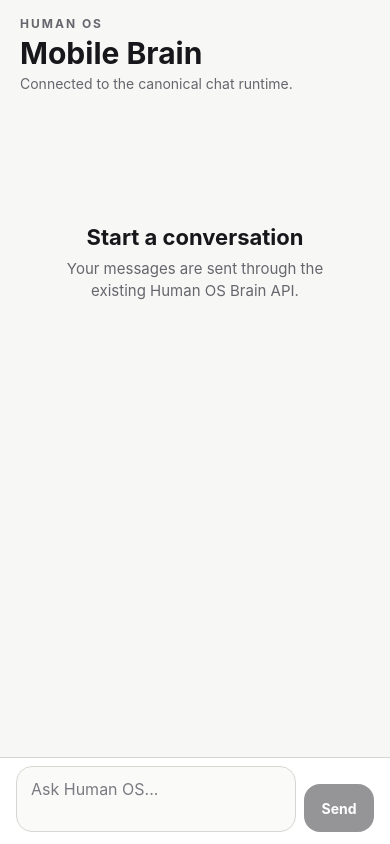
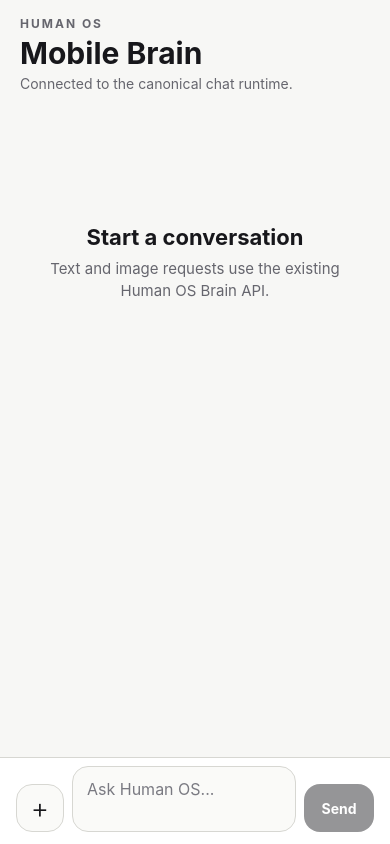
Before and after one commit to teamhumanosai-ops/humanos-platform, a React Native app in the folder mobile/: screen / in a window 390 px wide. Built offline with nearby package versions, Linux system fonts and the light colour scheme.

Commit message:
feat(mobile): add image attachments to chat

```diff
--- a/mobile/App.tsx
+++ b/mobile/App.tsx
@@ -1,6 +1,8 @@
 import { useEffect, useRef, useState } from "react";
+import * as ImagePicker from "expo-image-picker";
 import {
   ActivityIndicator,
+  Image,
   KeyboardAvoidingView,
   Platform,
   Pressable,
@@ -14,11 +16,18 @@ import {
 import { StatusBar } from "expo-status-bar";
 
 import { sendChat } from "./src/api/client";
-import type { ChatMessage } from "./src/api/contracts";
+import { createImageInput } from "./src/api/contracts";
+import type { ChatMessage, MultimodalInput } from "./src/api/contracts";
+
+type ImageAttachment = {
+  uri: string;
+  input: MultimodalInput;
+};
 
 export default function App() {
   const [messages, setMessages] = useState<ChatMessage[]>([]);
   const [draft, setDraft] = useState("");
+  const [attachment, setAttachment] = useState<ImageAttachment | null>(null);
   const [sending, setSending] = useState(false);
   const [error, setError] = useState<string | null>(null);
   const requestController = useRef<AbortController | null>(null);
@@ -30,11 +39,49 @@ export default function App() {
     };
   }, []);
 
+  async function handlePickImage() {
+    if (sending) return;
+
+    setError(null);
+    const result = await ImagePicker.launchImageLibraryAsync({
+      mediaTypes: ["images"],
+      allowsEditing: false,
+      quality: 0.8,
+      base64: true,
+    });
+
+    if (result.canceled || !result.assets[0]) return;
+
+    const asset = result.assets[0];
+
+    try {
+      if (!asset.base64) {
+        throw new Error("The selected image could not be read.");
+      }
+
+      const input = createImageInput(
+        asset.mimeType || "image/jpeg",
+        asset.base64
+      );
+
+      setAttachment({ uri: asset.uri, input });
+    } catch (selectionError) {
+      setError(
+        selectionError instanceof Error
+          ? selectionError.message
+          : "Unable to attach the selected image."
+      );
+    }
+  }
+
   async function handleSend() {
-    const message = draft.trim();
-    if (!message || sending) {
-      return;
-    }
+    if (sending) return;
+
+    const message =
+      draft.trim() ||
+      (attachment ? "Please analyze the attached image." : "");
+
+    if (!message) return;
 
     const nextMessages: ChatMessage[] = [
       ...messages,
@@ -50,7 +97,10 @@ export default function App() {
 
     try {
       const response = await sendChat(
-        { messages: nextMessages },
+        {
+          messages: nextMessages,
+          multimodal: attachment?.input,
+        },
         controller.signal
       );
 
@@ -58,6 +108,7 @@ export default function App() {
         ...nextMessages,
         { role: "assistant", message: response.message },
       ]);
+      setAttachment(null);
     } catch (requestError) {
       if (requestError instanceof DOMException && requestError.name === "AbortError") {
         return;
@@ -90,7 +141,9 @@ export default function App() {
         <View style={styles.header}>
           <Text style={styles.eyebrow}>HUMAN OS</Text>
           <Text style={styles.title}>Mobile Brain</Text>
-          <Text style={styles.subtitle}>Connected to the canonical chat runtime.</Text>
+          <Text style={styles.subtitle}>
+            Connected to the canonical chat runtime.
+          </Text>
         </View>
 
         <ScrollView
@@ -102,7 +155,7 @@ export default function App() {
             <View style={styles.emptyState}>
               <Text style={styles.emptyTitle}>Start a conversation</Text>
               <Text style={styles.emptyText}>
-                Your messages are sent through the existing Human OS Brain API.
+                Text and image requests use the existing Human OS Brain API.
               </Text>
             </View>
           ) : (
@@ -125,7 +178,38 @@ export default function App() {
 
         {error ? <Text style={styles.error}>{error}</Text> : null}
 
+        {attachment ? (
+          <View style={styles.attachmentPreview}>
+            <Image source={{ uri: attachment.uri }} style={styles.attachmentImage} />
+            <View style={styles.attachmentMeta}>
+              <Text style={styles.attachmentTitle}>Image attached</Text>
+              <Text style={styles.attachmentText}>Ready for Human OS analysis.</Text>
+            </View>
+            <Pressable
+              accessibilityRole="button"
+              accessibilityLabel="Remove image"
+              disabled={sending}
+              onPress={() => setAttachment(null)}
+              style={styles.removeButton}
+            >
+              <Text style={styles.removeText}>Remove</Text>
+            </Pressable>
+          </View>
+        ) : null}
+
         <View style={styles.composer}>
+          <Pressable
+            accessibilityRole="button"
+            accessibilityLabel="Attach image"
+            disabled={sending}
+            onPress={handlePickImage}
+            style={({ pressed }) => [
+              styles.attachButton,
+              pressed && styles.sendButtonPressed,
+            ]}
+          >
+            <Text style={styles.attachText}>+</Text>
+          </Pressable>
           <TextInput
             value={draft}
             onChangeText={setDraft}
@@ -140,11 +224,11 @@ export default function App() {
           <Pressable
             accessibilityRole="button"
             accessibilityLabel={sending ? "Cancel request" : "Send message"}
-            disabled={!sending && !draft.trim()}
+            disabled={!sending && !draft.trim() && !attachment}
             onPress={sending ? handleCancel : handleSend}
             style={({ pressed }) => [
               styles.sendButton,
-              !sending && !draft.trim() && styles.sendButtonDisabled,
+              !sending && !draft.trim() && !attachment && styles.sendButtonDisabled,
               pressed && styles.sendButtonPressed,
             ]}
           >
@@ -164,139 +248,37 @@ export default function App() {
 }
 
 const styles = StyleSheet.create({
-  safeArea: {
-    flex: 1,
-    backgroundColor: "#f7f7f5",
-  },
-  container: {
-    flex: 1,
-  },
-  header: {
-    paddingHorizontal: 20,
-    paddingTop: 16,
-    paddingBottom: 12,
-  },
-  eyebrow: {
-    fontSize: 12,
-    fontWeight: "700",
-    letterSpacing: 2,
-    color: "#66666e",
-  },
-  title: {
-    marginTop: 4,
-    fontSize: 30,
-    fontWeight: "700",
-    color: "#17171b",
-  },
-  subtitle: {
-    marginTop: 4,
-    fontSize: 14,
-    color: "#66666e",
-  },
-  messages: {
-    flex: 1,
-  },
-  messageContent: {
-    padding: 20,
-    gap: 12,
-  },
-  emptyState: {
-    marginTop: 100,
-    alignItems: "center",
-    paddingHorizontal: 24,
-  },
-  emptyTitle: {
-    fontSize: 22,
-    fontWeight: "700",
-    color: "#17171b",
-  },
-  emptyText: {
-    marginTop: 8,
-    textAlign: "center",
-    fontSize: 15,
-    lineHeight: 22,
-    color: "#66666e",
-  },
-  bubble: {
-    maxWidth: "88%",
-    borderRadius: 18,
-    paddingHorizontal: 16,
-    paddingVertical: 12,
-  },
-  userBubble: {
-    alignSelf: "flex-end",
-    backgroundColor: "#17171b",
-  },
-  assistantBubble: {
-    alignSelf: "flex-start",
-    backgroundColor: "#e8e8e4",
-  },
-  role: {
-    marginBottom: 4,
-    fontSize: 11,
-    fontWeight: "700",
-    textTransform: "uppercase",
-    letterSpacing: 1,
-    color: "#77777f",
-  },
-  message: {
-    fontSize: 16,
-    lineHeight: 23,
-    color: "#17171b",
-  },
-  error: {
-    marginHorizontal: 20,
-    marginBottom: 8,
-    color: "#b42318",
-    fontSize: 13,
-  },
-  composer: {
-    flexDirection: "row",
-    alignItems: "flex-end",
-    gap: 8,
-    paddingHorizontal: 16,
-    paddingTop: 8,
-    paddingBottom: 12,
-    borderTopWidth: StyleSheet.hairlineWidth,
-    borderTopColor: "#d7d7d2",
-    backgroundColor: "#ffffff",
-  },
-  input: {
-    flex: 1,
-    minHeight: 48,
-    maxHeight: 120,
-    borderWidth: 1,
-    borderColor: "#d7d7d2",
-    borderRadius: 16,
-    paddingHorizontal: 14,
-    paddingVertical: 12,
-    fontSize: 16,
-    color: "#17171b",
-    backgroundColor: "#fafaf8",
-  },
-  sendButton: {
-    minWidth: 70,
-    minHeight: 48,
-    paddingHorizontal: 10,
-    alignItems: "center",
-    justifyContent: "center",
-    borderRadius: 16,
-    backgroundColor: "#17171b",
-  },
-  sendButtonDisabled: {
-    opacity: 0.45,
-  },
-  sendButtonPressed: {
-    opacity: 0.8,
-  },
-  sendText: {
-    color: "#ffffff",
-    fontWeight: "700",
-  },
-  cancelText: {
-    marginTop: 2,
-    color: "#ffffff",
-    fontSize: 11,
-    fontWeight: "700",
-  },
+  safeArea: { flex: 1, backgroundColor: "#f7f7f5" },
+  container: { flex: 1 },
+  header: { paddingHorizontal: 20, paddingTop: 16, paddingBottom: 12 },
+  eyebrow: { fontSize: 12, fontWeight: "700", letterSpacing: 2, color: "#66666e" },
+  title: { marginTop: 4, fontSize: 30, fontWeight: "700", color: "#17171b" },
+  subtitle: { marginTop: 4, fontSize: 14, color: "#66666e" },
+  messages: { flex: 1 },
+  messageContent: { padding: 20, gap: 12 },
+  emptyState: { marginTop: 100, alignItems: "center", paddingHorizontal: 24 },
+  emptyTitle: { fontSize: 22, fontWeight: "700", color: "#17171b" },
+  emptyText: { marginTop: 8, textAlign: "center", fontSize: 15, lineHeight: 22, color: "#66666e" },
+  bubble: { maxWidth: "88%", borderRadius: 18, paddingHorizontal: 16, paddingVertical: 12 },
+  userBubble: { alignSelf: "flex-end", backgroundColor: "#17171b" },
+  assistantBubble: { alignSelf: "flex-start", backgroundColor: "#e8e8e4" },
+  role: { marginBottom: 4, fontSize: 11, fontWeight: "700", textTransform: "uppercase", letterSpacing: 1, color: "#77777f" },
+  message: { fontSize: 16, lineHeight: 23, color: "#17171b" },
+  error: { marginHorizontal: 20, marginBottom: 8, color: "#b42318", fontSize: 13 },
+  attachmentPreview: { flexDirection: "row", alignItems: "center", gap: 10, marginHorizontal: 16, marginBottom: 8, padding: 8, borderWidth: 1, borderColor: "#d7d7d2", borderRadius: 14, backgroundColor: "#ffffff" },
+  attachmentImage: { width: 56, height: 56, borderRadius: 10 },
+  attachmentMeta: { flex: 1 },
+  attachmentTitle: { fontSize: 13, fontWeight: "700", color: "#17171b" },
+  attachmentText: { marginTop: 2, fontSize: 12, color: "#66666e" },
+  removeButton: { paddingHorizontal: 8, paddingVertical: 8 },
+  removeText: { fontSize: 12, fontWeight: "700", color: "#b42318" },
+  composer: { flexDirection: "row", alignItems: "flex-end", gap: 8, paddingHorizontal: 16, paddingTop: 8, paddingBottom: 12, borderTopWidth: StyleSheet.hairlineWidth, borderTopColor: "#d7d7d2", backgroundColor: "#ffffff" },
+  attachButton: { width: 48, height: 48, alignItems: "center", justifyContent: "center", borderWidth: 1, borderColor: "#d7d7d2", borderRadius: 16, backgroundColor: "#fafaf8" },
+  attachText: { fontSize: 28, lineHeight: 28, color: "#17171b", fontWeight: "300" },
+  input: { flex: 1, minHeight: 48, maxHeight: 120, borderWidth: 1, borderColor: "#d7d7d2", borderRadius: 16, paddingHorizontal: 14, paddingVertical: 12, fontSize: 16, color: "#17171b", backgroundColor: "#fafaf8" },
+  sendButton: { minWidth: 70, minHeight: 48, paddingHorizontal: 10, alignItems: "center", justifyContent: "center", borderRadius: 16, backgroundColor: "#17171b" },
+  sendButtonDisabled: { opacity: 0.45 },
+  sendButtonPressed: { opacity: 0.8 },
+  sendText: { color: "#ffffff", fontWeight: "700" },
+  cancelText: { marginTop: 2, color: "#ffffff", fontSize: 11, fontWeight: "700" },
 });
```
